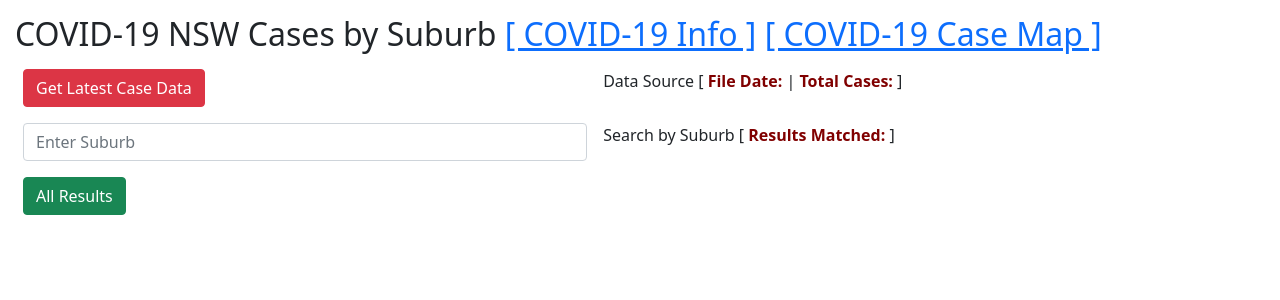
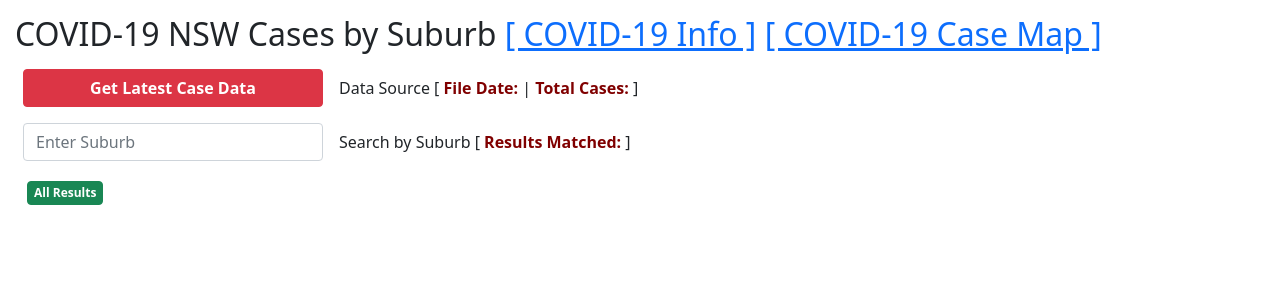
Before and after one commit to terencelim/ws_terencelim, a PHP site: page /c19.html in a window 1280 px wide. Shown: the top 300 px of the page. Run offline with PHP 8.4, Linux system fonts and the light colour scheme.

Commit message:
Add files via upload

```diff
--- a/css/cs-style.css
+++ b/css/cs-style.css
@@ -7,7 +7,7 @@
   color: maroon;
 }
 
-#id01, #id03 {
+#id01, #id03, #id04 {
   color: orangered;
   text-decoration: underline;
 }
@@ -124,3 +124,28 @@
 .borderless td, .borderless th {
   border: none;
 }
+
+.dInput {
+  width: 300px;
+  vertical-align: middle;
+}
+
+.dInput.dResults {
+  width: auto;
+}
+
+.btn-load,.btn-suburb {
+  font-weight: bold;
+}
+
+.btn-load {
+  width: 300px;
+}
+
+.btn-suburb {
+  /* color: #0055bb; */
+  /* color: black; */
+  font-size: .75rem;
+  margin: 4px 4px;
+  padding: 2px 6px;
+}
```
